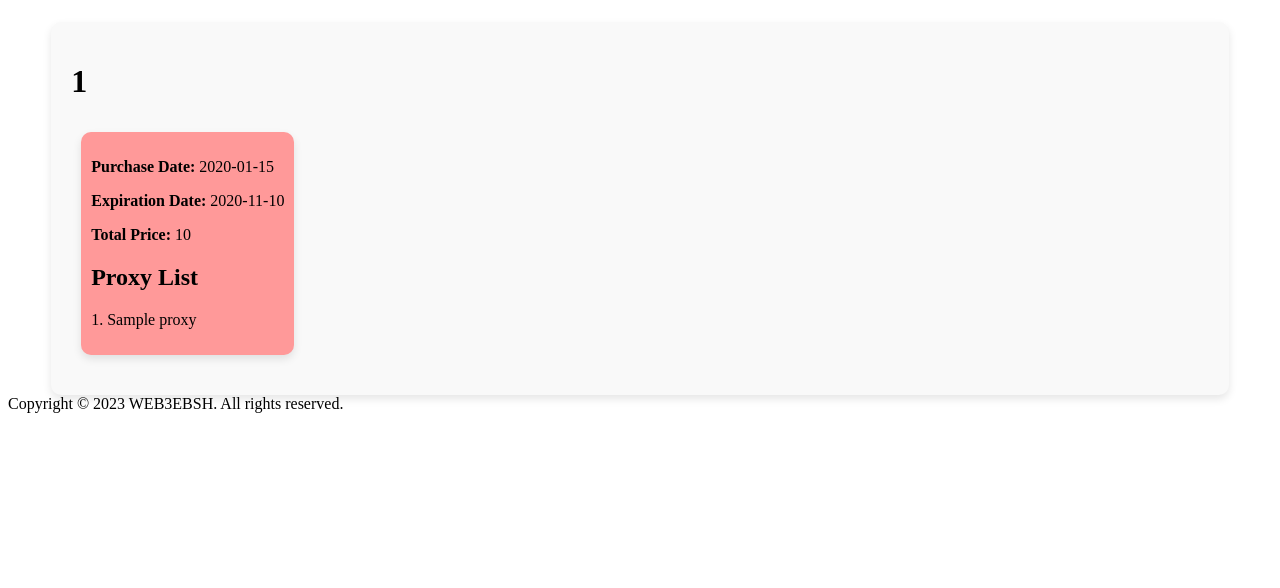
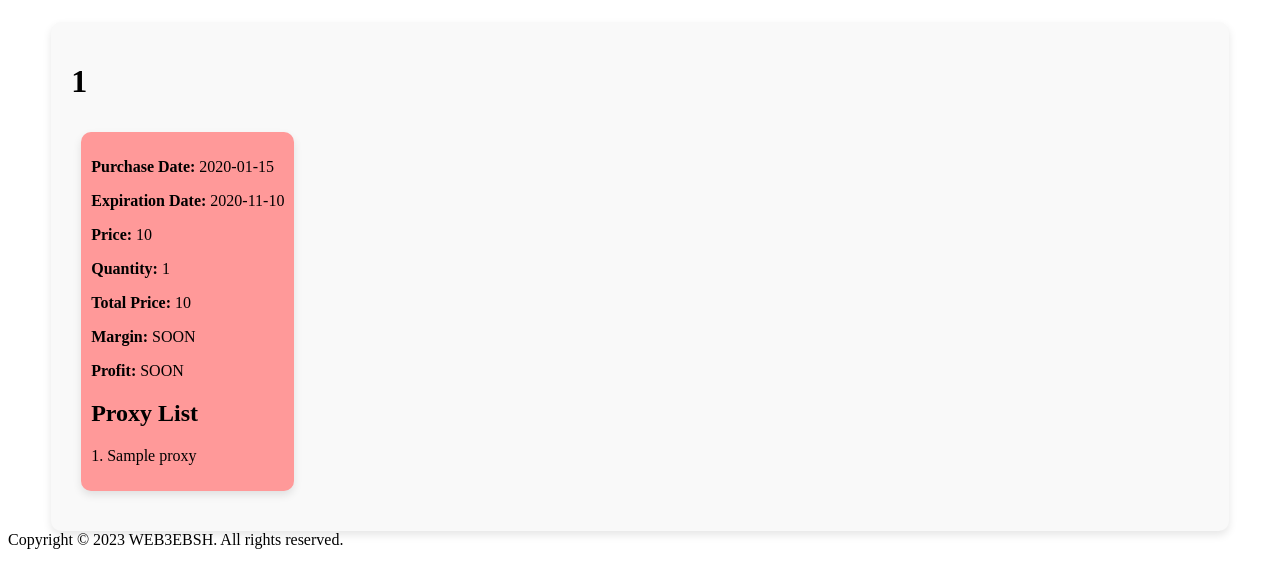
Before and after one commit to zemetsskiy/ProxyGuard, a FastAPI app: page /profile/1 in a window 1280 px wide. Shown: the part 58-646 px from the top of the page. Run offline with FastAPI, Linux system fonts and the light colour scheme; a database or web service that is not in the repository returns one stand-in record (values such as "Sample title").

Commit message:
new data fields added

```diff
--- a/app/templates/profile.html
+++ b/app/templates/profile.html
@@ -12,7 +12,11 @@
             <div class="order" data-expiration="{{ order.expiration_date }}">
                 <p><strong>Purchase Date:</strong> {{ order.purchase_date }}</p>
                 <p><strong>Expiration Date:</strong> {{ order.expiration_date }}</p>
+                <p><strong>Price:</strong> {{ order.price_per_proxy}}</p>
+                <p><strong>Quantity:</strong> {{ order.proxy_count}}</p>
                 <p><strong>Total Price:</strong> {{ order.total_price }}</p>
+                <p><strong>Margin:</strong> {{ order.margin}}</p>
+                <p><strong>Profit:</strong> {{ order.profit}}</p>
                 <section class="proxy-list">
                     <h2>Proxy List</h2>
                     <ul id="proxyList">
```
